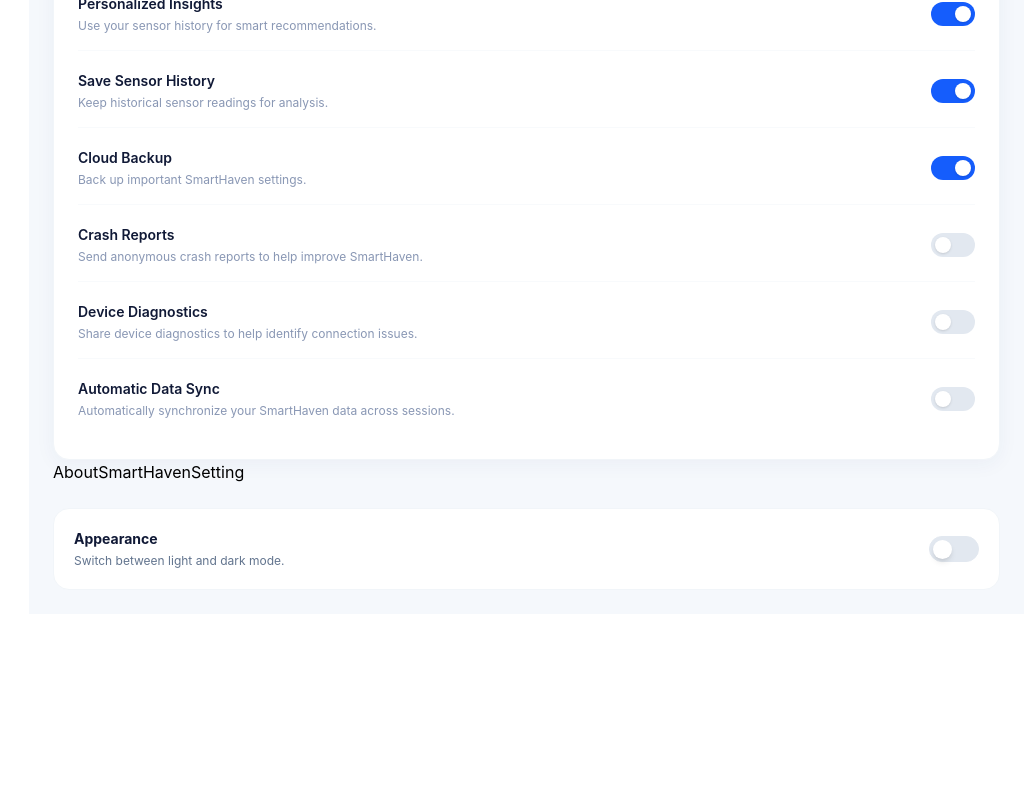
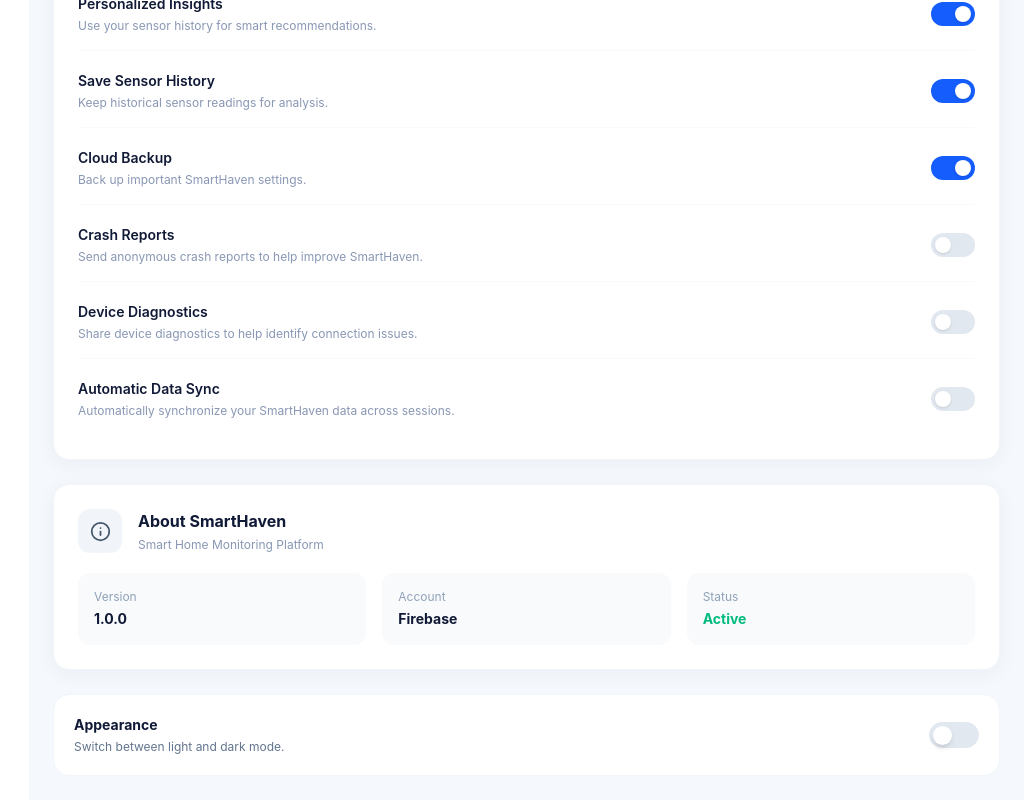
Before and after one commit to abhishekkjaiml/smart-haven-2.0, a React (Vite) app: page /settings in a window 1280 px wide. Shown: the part 2667-3467 px from the top of the page, without its empty margins (256-1280 px from the left). Before the commit the page ends 3281 px from the top, so only its background shows below. Built offline with nearby package versions, Linux system fonts and the light colour scheme; no server answers; sample sign-in values are in the browser's storage.

Commit message:
make About Setting Page

```diff
--- a/src/components/settings/AboutSmartHavenSetting.jsx
+++ b/src/components/settings/AboutSmartHavenSetting.jsx
@@ -1,9 +1,90 @@
-import React from 'react'
+import { Info } from "lucide-react";
+import { useTheme } from "../../context/theme-context";
 
-const AboutSmartHavenSetting = () => {
+const AboutSmartHavenSetting = ({ isDummyUser = false }) => {
+  const { darkMode } = useTheme();
   return (
-    <div>AboutSmartHavenSetting</div>
-  )
-}
+    <section
+      className={`mt-6 rounded-2xl border p-6 transition-colors duration-300 ${
+        darkMode
+          ? "bg-[#111c2e] border-white/10 shadow-[0_4px_20px_rgba(0,0,0,0.18)]"
+          : "bg-white border-slate-100 shadow-[0_4px_20px_rgba(36,68,120,0.05)]"
+      }`}
+    >
+      <div className="flex items-center gap-4">
+        <div
+          className={`w-11 h-11 rounded-xl flex items-center justify-center ${
+            darkMode
+              ? "bg-white/5 text-slate-400"
+              : "bg-slate-100 text-slate-600"
+          }`}
+        >
+          <Info size={21} />
+        </div>
 
-export default AboutSmartHavenSetting
+        <div>
+          <h2
+            className={`m-0 text-base font-bold ${
+              darkMode ? "text-white" : "text-[#101936]"
+            }`}
+          >
+            About SmartHaven
+          </h2>
+          <p
+            className={`m-0 mt-1 text-xs ${
+              darkMode ? "text-slate-500" : "text-[#8997b4]"
+            }`}
+          >
+            Smart Home Monitoring Platform
+          </p>
+        </div>
+      </div>
+
+      <div className="mt-5 grid grid-cols-1 sm:grid-cols-3 gap-4">
+        <div
+          className={`rounded-xl p-4 ${
+            darkMode ? "bg-[#0b1220]" : "bg-slate-50"
+          }`}
+        >
+          <p className="m-0 text-xs text-slate-400">Version</p>
+
+          <p
+            className={`m-0 mt-1 text-sm font-bold ${
+              darkMode ? "text-white" : "text-[#101936]"
+            }`}
+          >
+            1.0.0
+          </p>
+        </div>
+
+        <div
+          className={`rounded-xl p-4 ${
+            darkMode ? "bg-[#0b1220]" : "bg-slate-50"
+          }`}
+        >
+          <p className="m-0 text-xs text-slate-400">Account</p>
+
+          <p
+            className={`m-0 mt-1 text-sm font-bold ${
+              darkMode ? "text-white" : "text-[#101936]"
+            }`}
+          >
+            {isDummyUser ? "Demo" : "Firebase"}
+          </p>
+        </div>
+
+        <div
+          className={`rounded-xl p-4 ${
+            darkMode ? "bg-[#0b1220]" : "bg-slate-50"
+          }`}
+        >
+          <p className="m-0 text-xs text-slate-400">Status</p>
+
+          <p className="m-0 mt-1 text-sm font-bold text-emerald-500">Active</p>
+        </div>
+      </div>
+    </section>
+  );
+};
+
+export default AboutSmartHavenSetting;
--- a/src/components/settings/DataPrivacySetting.jsx
+++ b/src/components/settings/DataPrivacySetting.jsx
@@ -1,25 +1,21 @@
-import { Database } from 'lucide-react'
-import { useTheme } from '../../context/theme-context'
+import { Database } from "lucide-react";
+import { useTheme } from "../../context/theme-context";
 
-import { PrivacySettings } from './SettingPageData'
-import { useState } from 'react'
-import { dummySettings } from '../../db/dummyData'
+import { PrivacySettings } from "./SettingPageData";
+import { useState } from "react";
+import { dummySettings } from "../../db/dummyData";
 
 const DataPrivacySetting = () => {
+  const { darkMode } = useTheme();
 
-  const { darkMode } = useTheme()
-
-  const [dataPrivacy, setDataPrivacy] = useState(
-    dummySettings.privacy
-  )
+  const [dataPrivacy, setDataPrivacy] = useState(dummySettings.privacy);
 
   const toggleDataPrivacy = (key) => {
     setDataPrivacy((prev) => ({
       ...prev,
-      [key]: !prev[key]
-    }))
-  }
-
+      [key]: !prev[key],
+    }));
+  };
 
   return (
     <section
@@ -102,7 +98,7 @@
         ))}
       </div>
     </section>
-  )
-}
+  );
+};
 
-export default DataPrivacySetting
+export default DataPrivacySetting;
```
Lines whose indentation alone changed are shown as unchanged.
